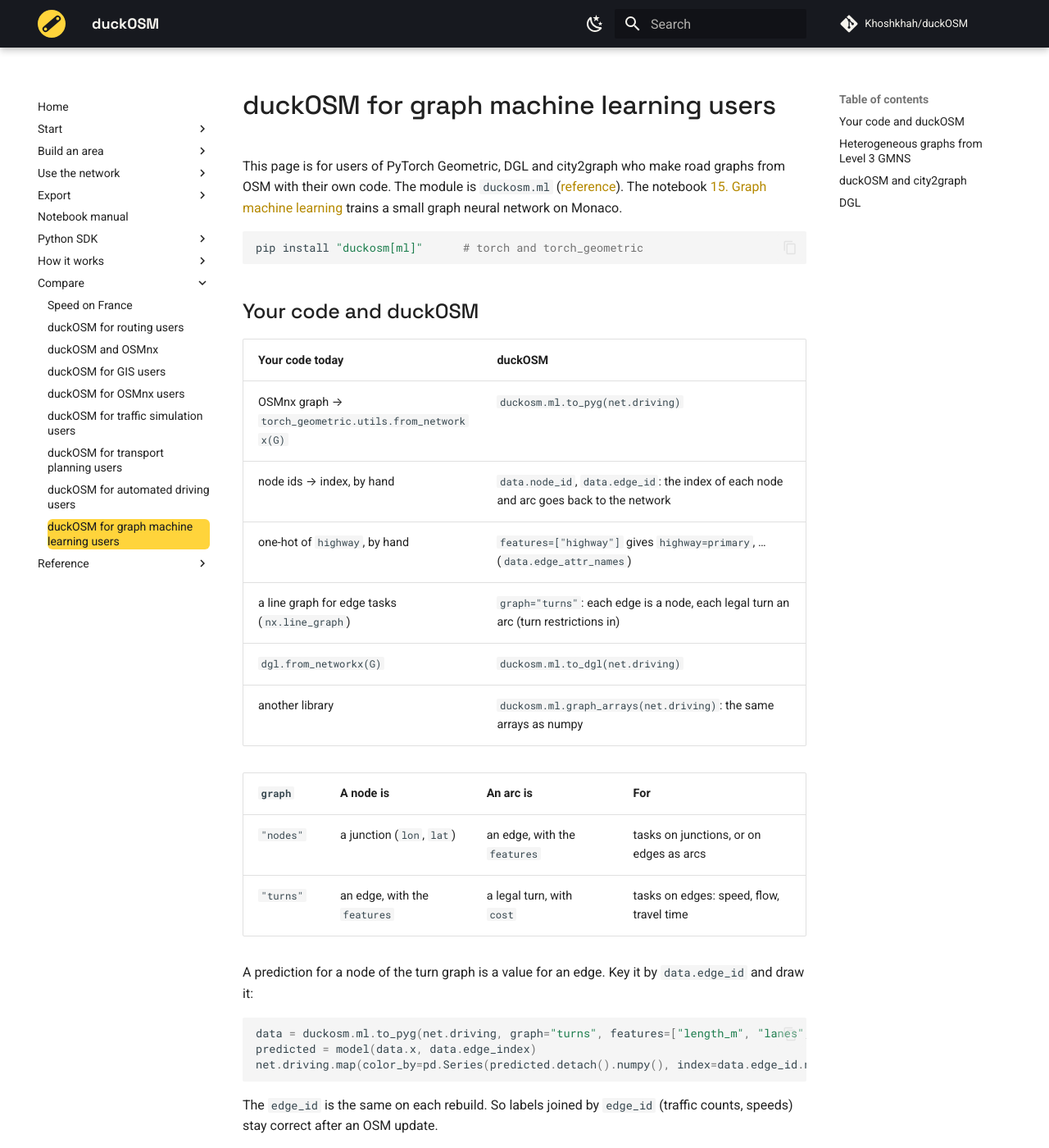
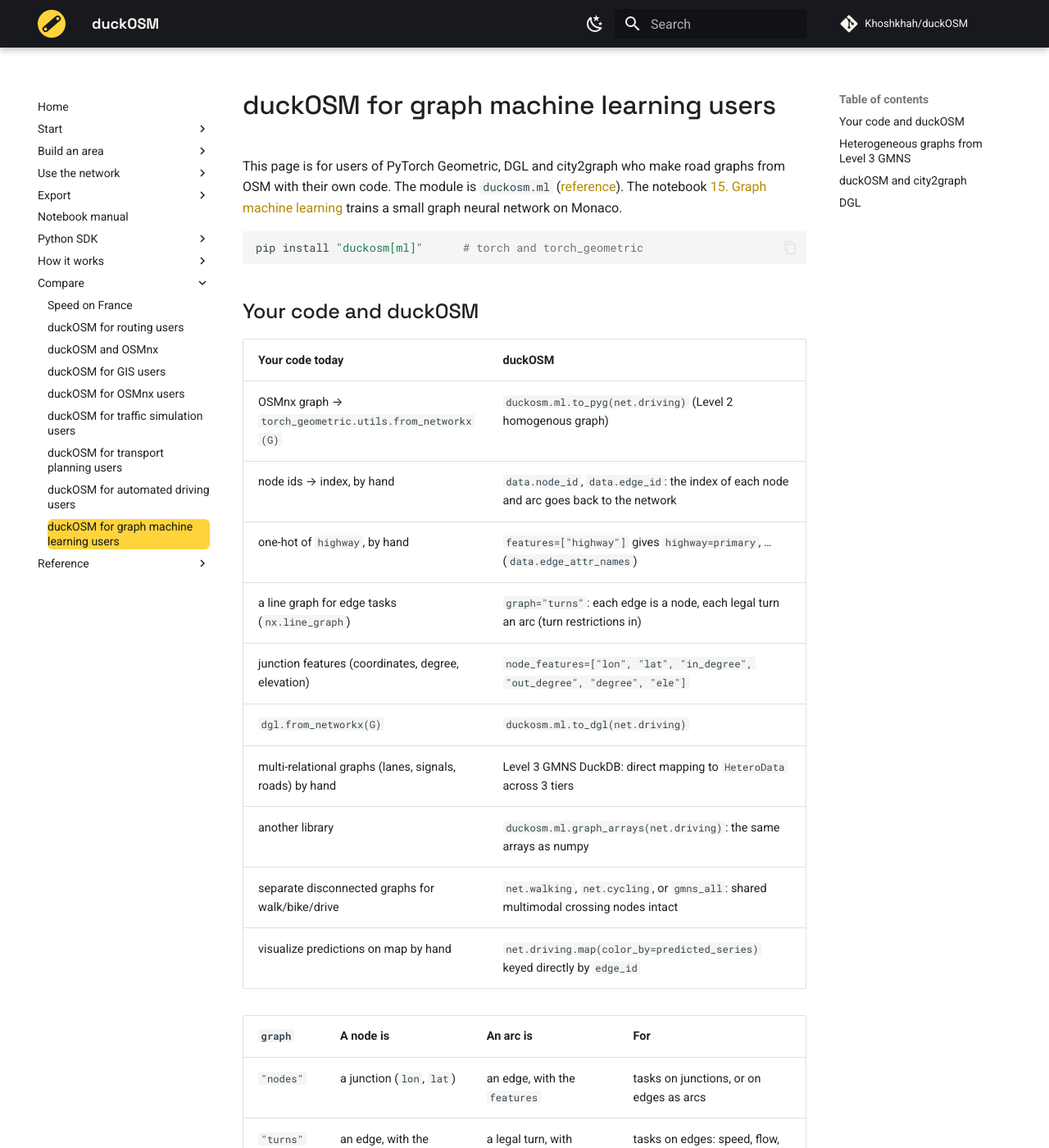
Before and after one commit to Khoshkhah/duckOSM, an MkDocs documentation site: the page built from docs/compare/for-ml-users.md, in a window 1280 px wide and 1400 px high. Shown: the whole window at 82% size. Built offline with MkDocs 1.6.1 and Material for MkDocs 9.7.7, drawn with Linux system fonts in a browser that asks for light colours; comment, search, counter and statistics services are not loaded.

Commit message:
docs(ml): expand 'Your code and duckOSM' table with HeteroData, elevation, multimodal nodes, and map visualization

```diff
--- a/docs/compare/for-ml-users.md
+++ b/docs/compare/for-ml-users.md
@@ -12,12 +12,16 @@ pip install "duckosm[ml]"      # torch and torch_geometric
 
 | Your code today | duckOSM |
 |---|---|
-| OSMnx graph → `torch_geometric.utils.from_networkx(G)` | `duckosm.ml.to_pyg(net.driving)` |
+| OSMnx graph → `torch_geometric.utils.from_networkx(G)` | `duckosm.ml.to_pyg(net.driving)` (Level 2 homogenous graph) |
 | node ids → index, by hand | `data.node_id`, `data.edge_id`: the index of each node and arc goes back to the network |
 | one-hot of `highway`, by hand | `features=["highway"]` gives `highway=primary`, … (`data.edge_attr_names`) |
 | a line graph for edge tasks (`nx.line_graph`) | `graph="turns"`: each edge is a node, each legal turn an arc (turn restrictions in) |
+| junction features (coordinates, degree, elevation) | `node_features=["lon", "lat", "in_degree", "out_degree", "degree", "ele"]` |
 | `dgl.from_networkx(G)` | `duckosm.ml.to_dgl(net.driving)` |
+| multi-relational graphs (lanes, signals, roads) by hand | Level 3 GMNS DuckDB: direct mapping to `HeteroData` across 3 tiers |
 | another library | `duckosm.ml.graph_arrays(net.driving)`: the same arrays as numpy |
+| separate disconnected graphs for walk/bike/drive | `net.walking`, `net.cycling`, or `gmns_all`: shared multimodal crossing nodes intact |
+| visualize predictions on map by hand | `net.driving.map(color_by=predicted_series)` keyed directly by `edge_id` |
 
 | `graph` | A node is | An arc is | For |
 |---|---|---|---|
```
Also changed, not shown: docs/compare/index.md (+1 -1 lines), docs/reference/sdk/ml.md (+2 -0 lines).
